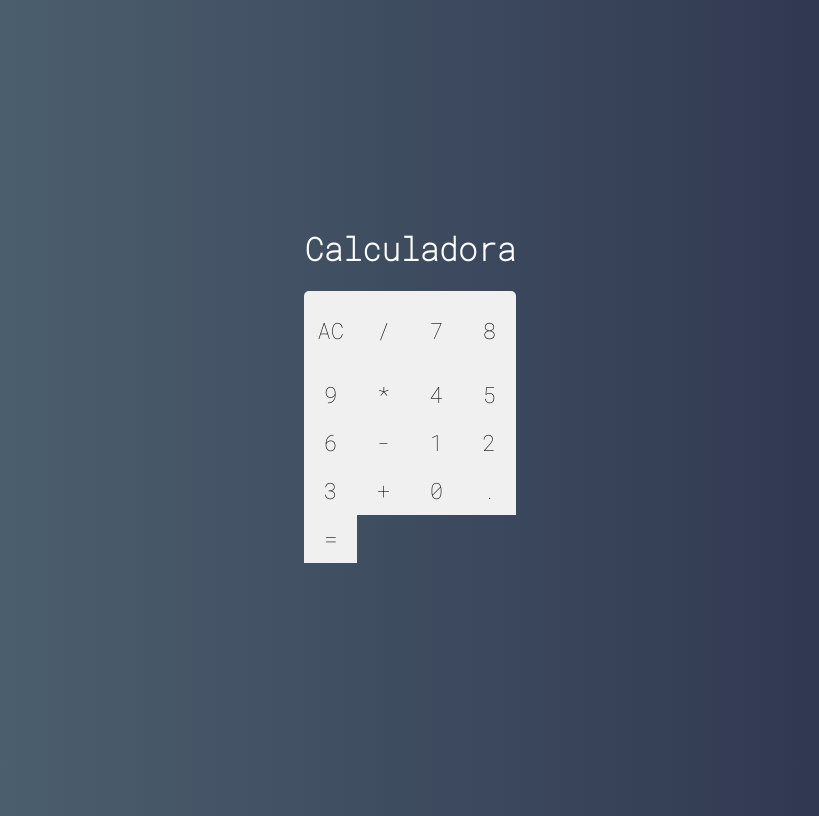
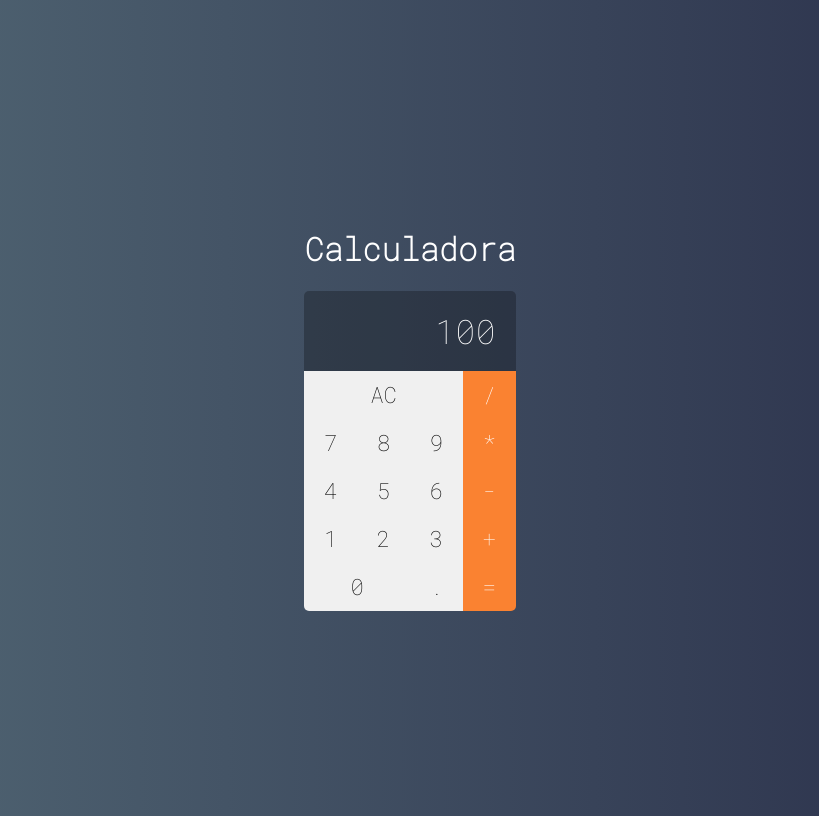
Before and after one commit to willbueno/calculadora-react, a React (Create React App) app: page / in a window 1280 px wide. Shown: the whole page, without its empty margins (230-1049 px from the left). Built offline with nearby package versions, Linux system fonts and the light colour scheme.

Commit message:
adjusting button layout

```diff
--- a/src/components/Button.css
+++ b/src/components/Button.css
@@ -11,3 +11,24 @@
     border-bottom: var(--border-button);
     outline: none;
 }
+
+.button:active {
+    background-color: #CCC;
+}
+
+.button.double {
+    grid-column: span 2;
+}
+
+.button.triple {
+    grid-column: span 3;
+}
+
+.button.operation {
+    background-color: #FA8231;
+    color: #FFF;
+}
+
+.button.operation:active {
+    background-color: #FA8231CC;
+}
--- a/src/components/Button.jsx
+++ b/src/components/Button.jsx
@@ -2,7 +2,16 @@
 import React from "react"
 
 export default props => {
+    let classes = 'button '
+    classes += props.operation ? 'operation' : ''
+    classes += props.double ? 'double' : ''
+    classes += props.triple ? 'triple' : ''
+
     return (
-        <button className='button'>{props.label}</button>
+        <button
+        onClick={e => props.click && props.click(props.label)}
+            className={classes}>
+            {props.label}
+        </button>
     )
 }
--- /dev/null
+++ b/src/components/Display.css
@@ -0,0 +1,11 @@
+.Display {
+    grid-column: span 4;
+    background-color: #0004;
+
+    display: flex;
+    justify-content: flex-end;
+    align-items: center;
+    padding: 20px;
+    font-size: 2.1em;
+    overflow: hidden;
+}
--- /dev/null
+++ b/src/components/Display.jsx
@@ -0,0 +1,8 @@
+import './Display.css'
+import React from "react"
+
+export default props => {
+    return (
+        <div className='Display'>{props.value}</div>
+    )
+}
--- a/src/main/Calculator.jsx
+++ b/src/main/Calculator.jsx
@@ -1,28 +1,52 @@
 import './Calculator.css'
-import React from 'react'
+import React, { Component } from 'react'
 
 import Button from '../components/Button'
+import Display from '../components/Display'
 
-export default props => {
-    return (
-        <div className='Calculator'>
-            <Button label="AC" />
-            <Button label="/" />
-            <Button label="7" />
-            <Button label="8" />
-            <Button label="9" />
-            <Button label="*" />
-            <Button label="4" />
-            <Button label="5" />
-            <Button label="6" />
-            <Button label="-" />
-            <Button label="1" />
-            <Button label="2" />
-            <Button label="3" />
-            <Button label="+" />
-            <Button label="0" />
-            <Button label="." />
-            <Button label="=" />
-        </div>
-    )
+export default class Calculator extends Component {
+
+    constructor(props) {
+        super(props)
+        this.clearMemory = this.clearMemory.bind(this)
+        this.setOperation = this.setOperation.bind(this)
+        this.addDigit = this.addDigit.bind(this)
+    }
+
+    clearMemory() {
+        console.log('limpar')
+    }
+
+    setOperation(operation) {
+        console.log(operation)
+    }
+
+    addDigit(digit) {
+        console.log(digit)
+    }
+
+    render() {
+        return (
+            <div className='Calculator'>
+                <Display value={100} />
+                <Button label="AC" click={this.clearMemory} triple />
+                <Button label="/" click={this.setOperation} operation />
+                <Button label="7" click={this.addDigit} />
+                <Button label="8" click={this.addDigit} />
+                <Button label="9" click={this.addDigit} />
+                <Button label="*" click={this.setOperation} operation />
+                <Button label="4" click={this.addDigit} />
+                <Button label="5" click={this.addDigit} />
+                <Button label="6" click={this.addDigit} />
+                <Button label="-" click={this.setOperation} operation />
+                <Button label="1" click={this.addDigit} />
+                <Button label="2" click={this.addDigit} />
+                <Button label="3" click={this.addDigit} />
+                <Button label="+" click={this.setOperation} operation />
+                <Button label="0" click={this.addDigit} double />
+                <Button label="." click={this.addDigit} />
+                <Button label="=" click={this.setOperation} operation />
+            </div>
+        )
+    }
 }
```
